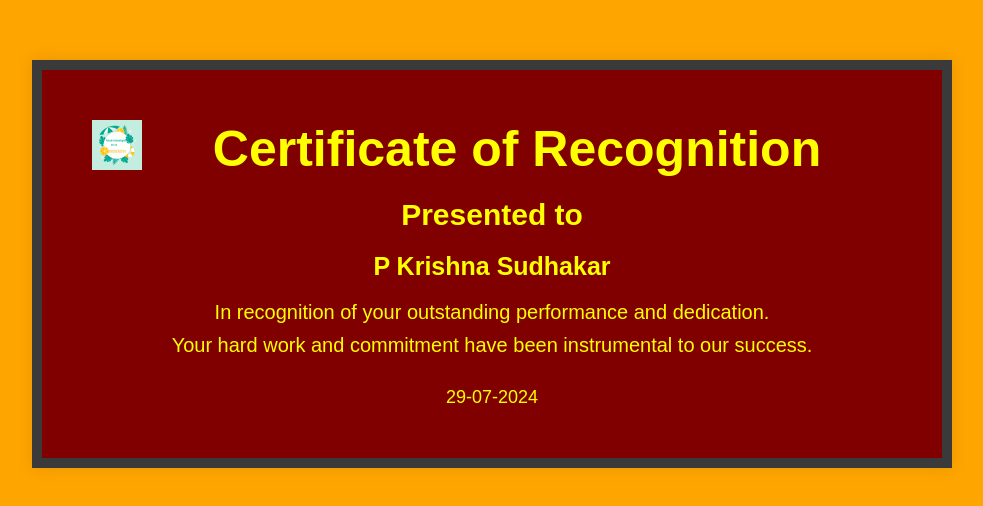
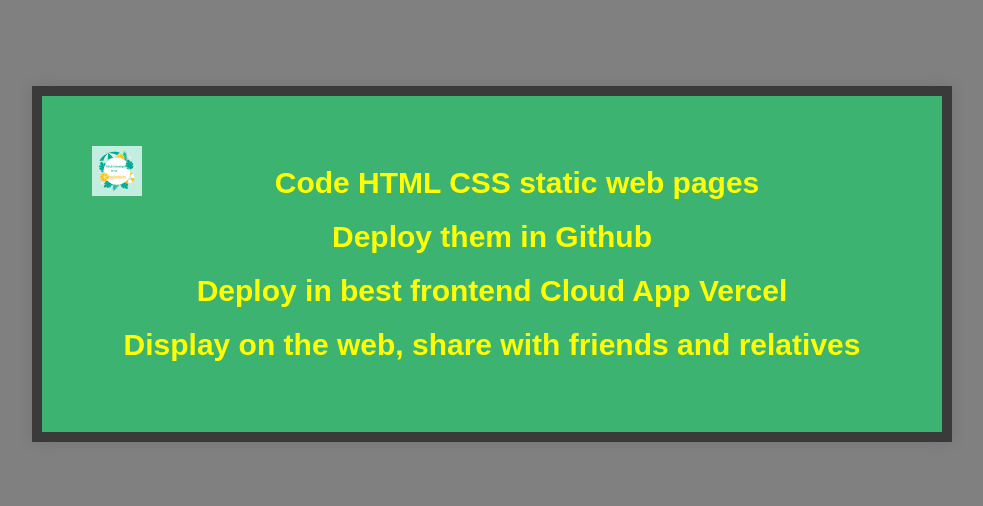
Before and after one commit to patsub01/Sample_Display, a plain HTML site: page index.html in a window 1280 px wide. Shown: the part 136-642 px from the top of the page, without its empty margins (148-1131 px from the left). Drawn offline with Linux system fonts and the light colour scheme.

Commit message:
Add files via upload

```diff
--- a/index.html
+++ b/index.html
@@ -3,11 +3,11 @@
 <head>
     <meta charset="UTF-8">
     <meta name="viewport" content="width=device-width, initial-scale=1.0">
-    <title>Certificate of Recognition</title>
+    <title>Certificate of Appreciation</title>
     <style>
         body {
             font-family: 'Arial', sans-serif;
-            background-color: orange;
+            background-color: grey;
             display: flex;
             justify-content: center;
             align-items: center;
@@ -17,7 +17,7 @@
         .certificate {
             border: 10px solid #3a3a3a;
             padding: 50px;
-            background: maroon;
+            background: MediumSeaGreen;
             width: 800px;
             text-align: center;
             box-shadow: 0 0 15px rgba(0, 0, 0, 0.1);
@@ -35,15 +35,15 @@
         .certificate p {
             font-size: 20px;
             margin: 10px 0;
-            color: yellow;
+            color: ywllow;
         }
         .certificate .recipient {
             font-size: 25px;
             margin: 20px 0;
             font-weight: bold;
-            color:yellow;
+            color: yellow;
         }
-      .certificate .date {
+        .certificate .date {
             margin-top: 30px;
             font-size: 18px;
             color: yellow;
@@ -59,13 +59,12 @@
 </head>
 <body>
     <div class="certificate">
-	<img src="MyLogo.png" alt="Logo" class="logo">
-        <h1>Certificate of Recognition</h1>
-        <h2>Presented to</h2>
-        <p class="recipient">P Krishna Sudhakar</p>
-        <p>In recognition of your outstanding performance and dedication.</p>
-        <p>Your hard work and commitment have been instrumental to our success.</p>
-        <div class="date">29-07-2024</div>
+        <img src="MyLogo.png" alt="Logo" class="logo">
+        <h2>Code HTML CSS static web pages</h2>
+        <h2>Deploy them in Github</h2>
+        <h2>Deploy in best frontend Cloud App Vercel</h2>
+	<h2>Display on the web, share with friends and relatives</h2>
+
     </div>
 </body>
 </html>
```
